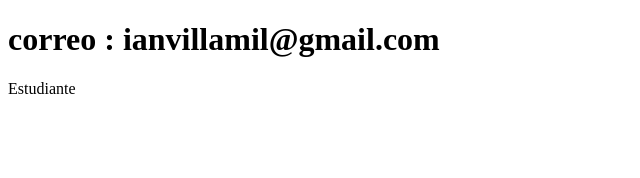
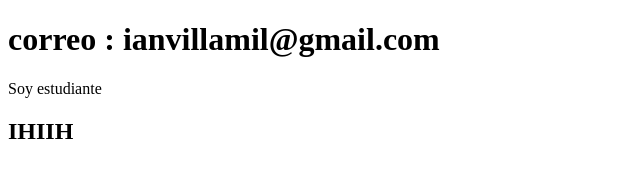
Before and after one commit to ianVifl/sistema_de_registro, a plain HTML site: page contacto.html in a window 1280 px wide. Shown: the whole page, without its empty margins (0-640 px from the left). Drawn offline with Linux system fonts and the light colour scheme.

Commit message:
actualizay cmabia de rama el contacto

```diff
--- a/contacto.html
+++ b/contacto.html
@@ -7,6 +7,7 @@
 </head>
 <body>
     <h1>correo : ianvillamil@gmail.com</h1>
-    <p>Estudiante </p>
+    <p>Soy estudiante</p>
+    <h2>IHIIH </h2>
 </body>
 </html>
```
